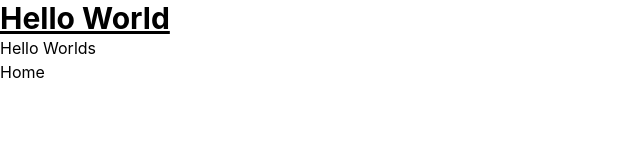
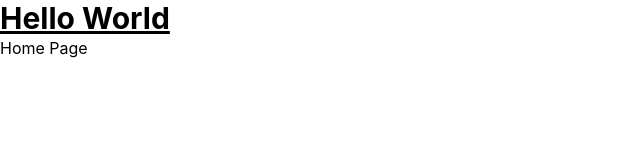
Before and after one commit to TreciaKS/lorde-fansite, a React (Create React App) app: page / in a window 1280 px wide. Shown: the top 160 px of the page, without its empty margins (0-640 px from the left). Built offline with nearby package versions, Linux system fonts and the light colour scheme.

Commit message:
routes configed

```diff
--- a/src/App.tsx
+++ b/src/App.tsx
@@ -2,16 +2,22 @@ import Albums from "./pages/Albums";
 import { Route, Routes } from "react-router-dom";
 import Home from "./pages/Home";
 import About from "./pages/About"
+import Biography from "./pages/Biography";
+import Gallery from "./pages/Gallery";
+import Socials from "./pages/Socials"
 
 function App(): JSX.Element {
   return (
     <>
       <h1 className="text-3xl font-bold underline">Hello World</h1>
-      <Albums>Hello Worlds</Albums>
 
       <Routes>
         <Route path="/" element={<Home />} />
         <Route path="/about" element={<About />} />
+        <Route path="/biography" element={<Biography />} />
+        <Route path="/albums" element={<Albums />} />
+        <Route path="/gallery" element={<Gallery />} />
+        <Route path="/social" element={<Socials />} />
       </Routes>
     </>
   );
--- a/src/pages/Albums.tsx
+++ b/src/pages/Albums.tsx
@@ -1,12 +1,10 @@
-import React, { ReactNode } from 'react'
+import React from 'react'
 
-type AlbumsProps = {
-    children: ReactNode
-}
+type Props = {}
 
-const Albums = ({children}: AlbumsProps) => {
+const Albums = (props: Props) => {
   return (
-    <div>{children}</div>
+    <div>Albums</div>
   )
 }
 
--- a/src/pages/Home.tsx
+++ b/src/pages/Home.tsx
@@ -4,7 +4,7 @@ type Props = {}
 
 const Home = (props: Props) => {
   return (
-    <div>Home</div>
+    <div>Home Page</div>
   )
 }
 
```
